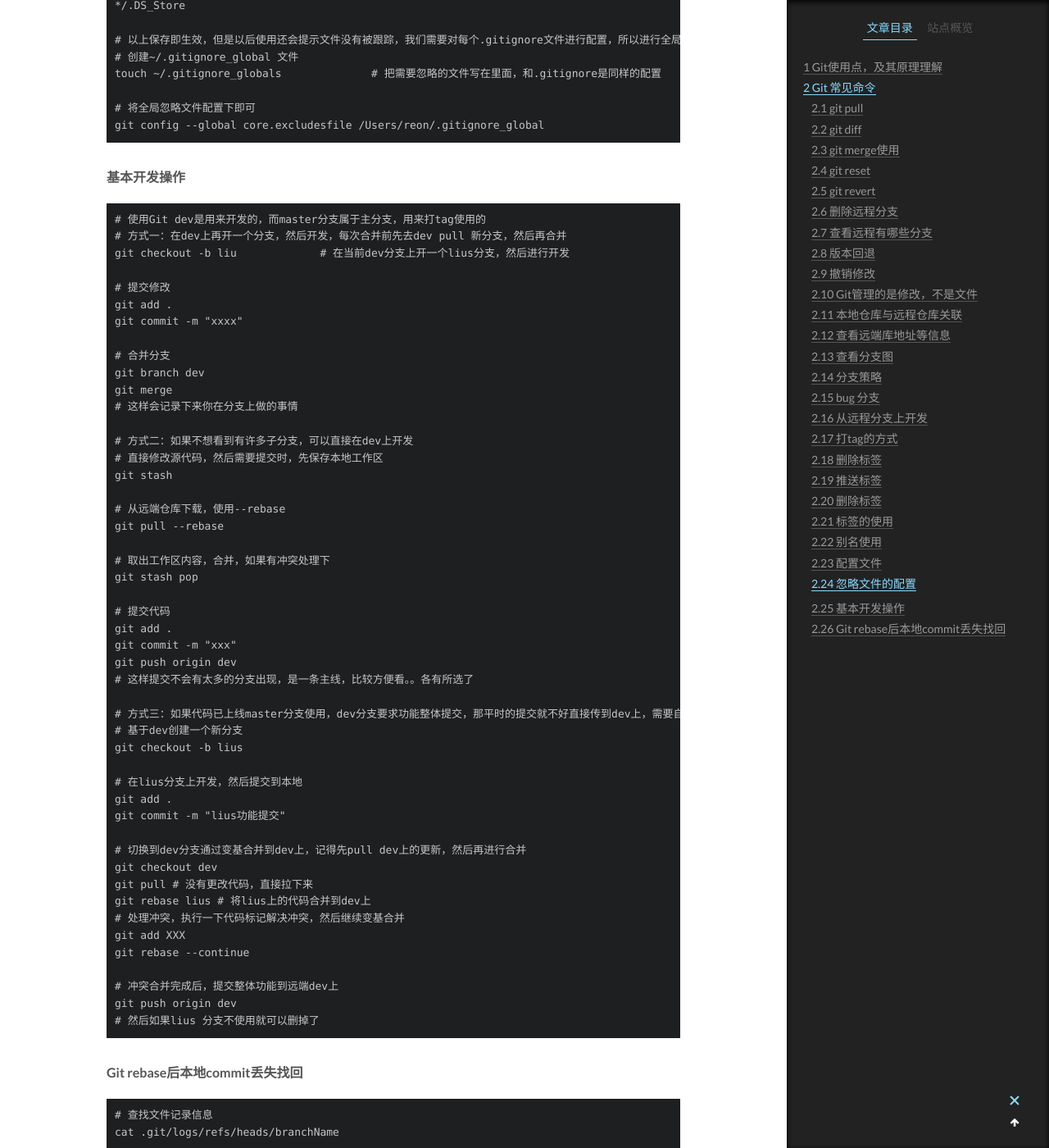
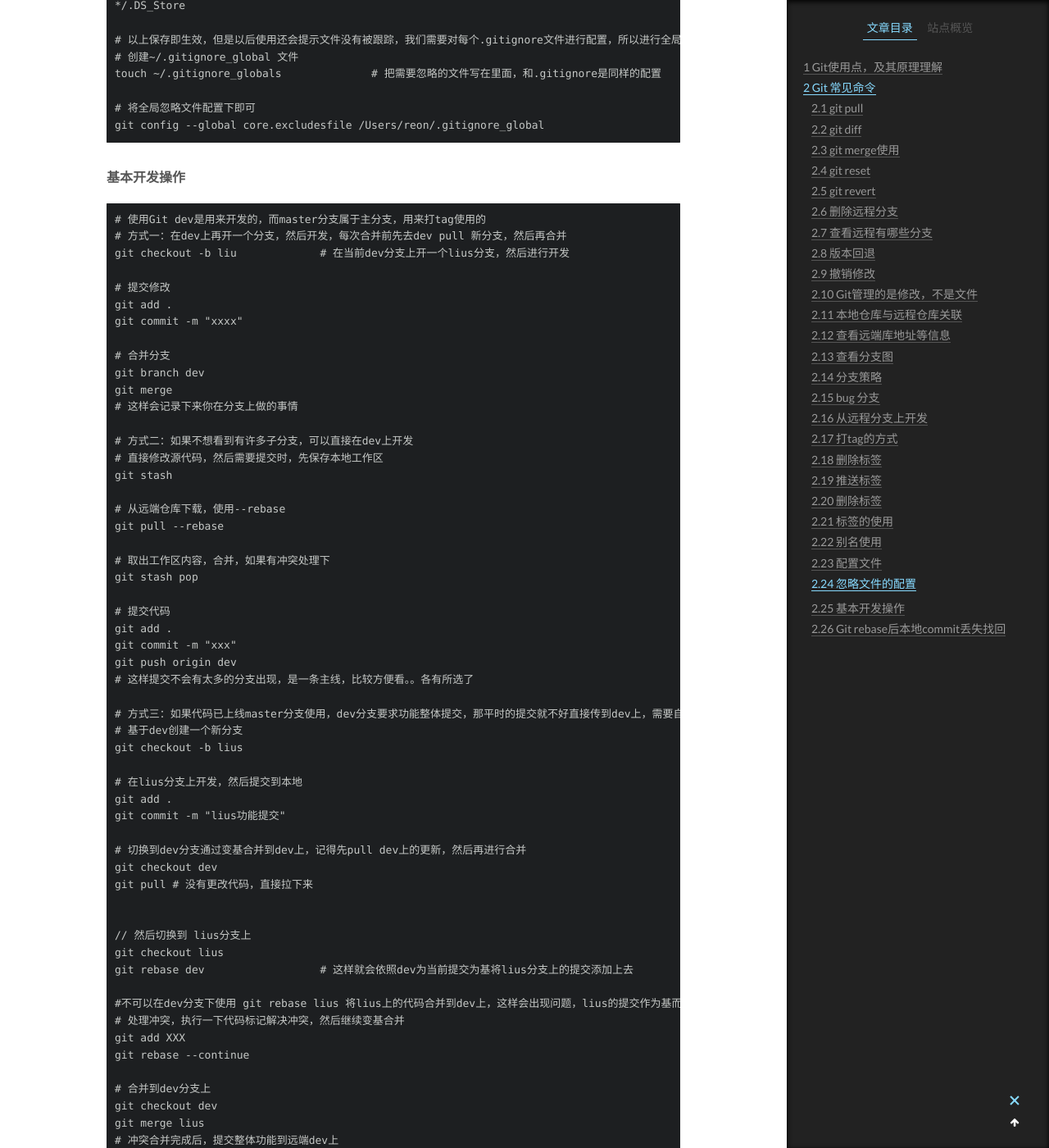
Before and after one commit to linfengwenyou/linfengwenyou.github.io, a Jekyll site: the page built from _posts/2017-11-01-Git基本操作整理.md, in a window 1280 px wide and 1400 px high, scrolled down 10779 px. Shown: the whole window at 82% size. Built offline with Jekyll 4.4.1, drawn with Linux system fonts in a browser that asks for light colours; some of the changed text lies outside the part shown.

Commit message:
rebase使用深入

````diff
--- a/_posts/2017-11-01-Git基本操作整理.md
+++ b/_posts/2017-11-01-Git基本操作整理.md
@@ -592,15 +592,28 @@ git commit -m "lius功能提交"
 # 切换到dev分支通过变基合并到dev上，记得先pull dev上的更新，然后再进行合并
 git checkout dev
 git pull # 没有更改代码，直接拉下来
-git rebase lius	# 将lius上的代码合并到dev上
+
+
+// 然后切换到 lius分支上
+git checkout lius
+git rebase dev			# 这样就会依照dev为当前提交为基将lius分支上的提交添加上去
+
+#不可以在dev分支下使用 git rebase lius 将lius上的代码合并到dev上，这样会出现问题，lius的提交作为基而dev后续的提交会被放倒后面，而且，如果master有新提交就会导致lius分支的commit记录破坏dev分支原有的提交，会造成新的交叉点
 # 处理冲突，执行一下代码标记解决冲突，然后继续变基合并
 git add XXX
 git rebase --continue
 
+# 合并到dev分支上
+git checkout dev
+git merge lius
 # 冲突合并完成后，提交整体功能到远端dev上
 git push origin dev
 # 然后如果lius 分支不使用就可以删掉了
 ```
+
+
+
+<a href="https://segmentfault.com/q/1010000007704573" target="_blank">rebase指导链接</a>
 
 
 
````
Also changed, not shown: 1 other file.
